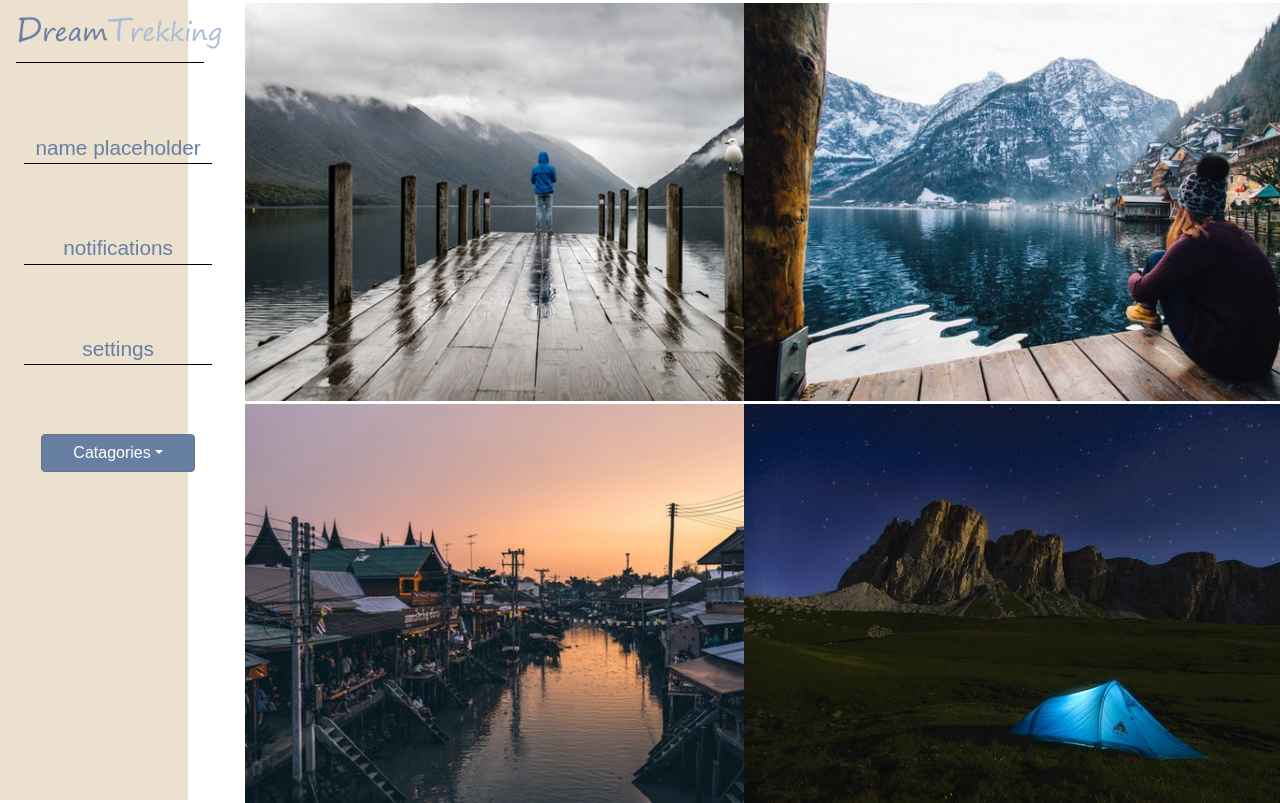
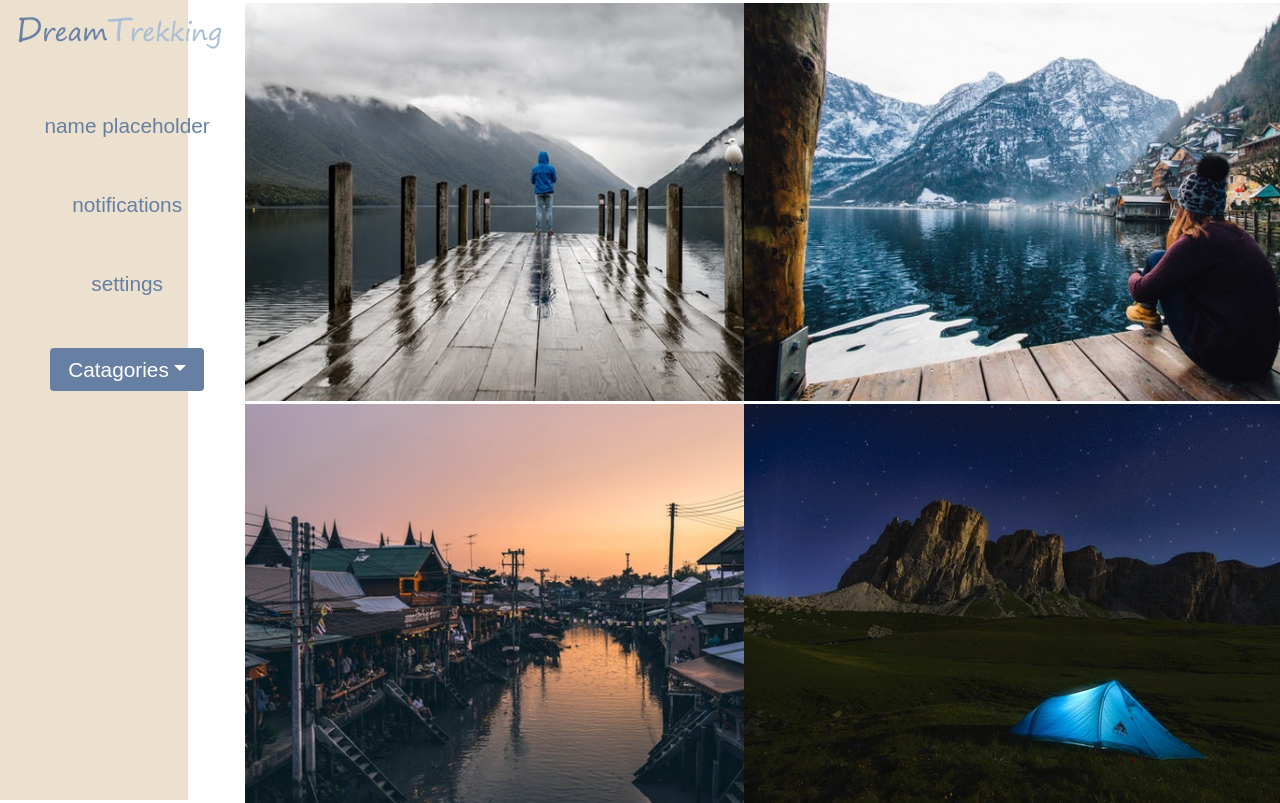
Before and after one commit to JacobLeonLyerla/DT-front-end, a React (Create React App) app in the folder dreamtrekking/: page /dashboard in a window 1280 px wide. Shown: the top 803 px of the page. Built offline with nearby package versions, Linux system fonts and the light colour scheme.

Commit message:
getting the spacing and sizing down

```diff
--- a/dreamtrekking/src/css/index.css
+++ b/dreamtrekking/src/css/index.css
@@ -166,27 +166,37 @@ p {
 }
 .dashboard .media {
   height: 5.5vh;
+  margin-bottom: 3vh;
 }
 .dashboard .navbar {
   display: flex;
   flex-direction: column;
-  justify-content: space-between;
-  min-height: 60vh;
 }
-.dashboard .navbar a {
+.dashboard .navbar .nav-links {
   color: #677fa3;
   font-size: 1.3rem;
-  border-bottom: 1px solid black;
-  width: 14.7vw;
+  width: 15.1vw;
+  padding: 3vh 0vh 3vh;
+}
+.dashboard .navbar .nav-links:hover {
+  background: rgba(8, 8, 8, 0.267);
+  color: #ffffff;
 }
 .dashboard .navbar .btn {
+  border: none;
+  font-size: 1.3rem;
+  margin-top: 3vh;
   width: 12vw;
   background: #677fa3;
 }
 .dashboard .navbar .btn:active {
   background: #a8bdd6;
+  border: none;
 }
 .dashboard .navbar .btn:hover {
+  background: #a8bdd6;
+}
+.dashboard .navbar .btn:visited {
   background: #a8bdd6;
 }
 .dashboard .navbar .show {
--- a/dreamtrekking/src/less/index.less
+++ b/dreamtrekking/src/less/index.less
@@ -179,26 +179,41 @@ p {
   background: @maincolor;
   .media{
     height: 5.5vh;
+    margin-bottom:3vh
   }
   .navbar{
     display:flex;
     flex-direction: column;
-    justify-content: space-between;
-    min-height: 60vh;
-    a{
+
+
+    .nav-links{
       color:@secondarycolor;
       font-size:1.3rem;
-      border-bottom:1px solid black;
-      width:14.7vw;
+
+      width:15.1vw;
+     padding: 3vh 0vh 3vh;
+
+    }
+    .nav-links:hover{
+      background:rgba(8, 8, 8, 0.267);
+      color:lighten(@accentcolor, 25%);
+
     }
     .btn{
+      border: none;
+      font-size:1.3rem;
+      margin-top:3vh;
       width:12vw;
       background:@secondarycolor;
     }
     .btn:active{
       background:@accentcolor;
+      border:none;
     }
     .btn:hover{
+      background:@accentcolor;
+    }
+    .btn:visited{
       background:@accentcolor;
     }
     .show{
```
